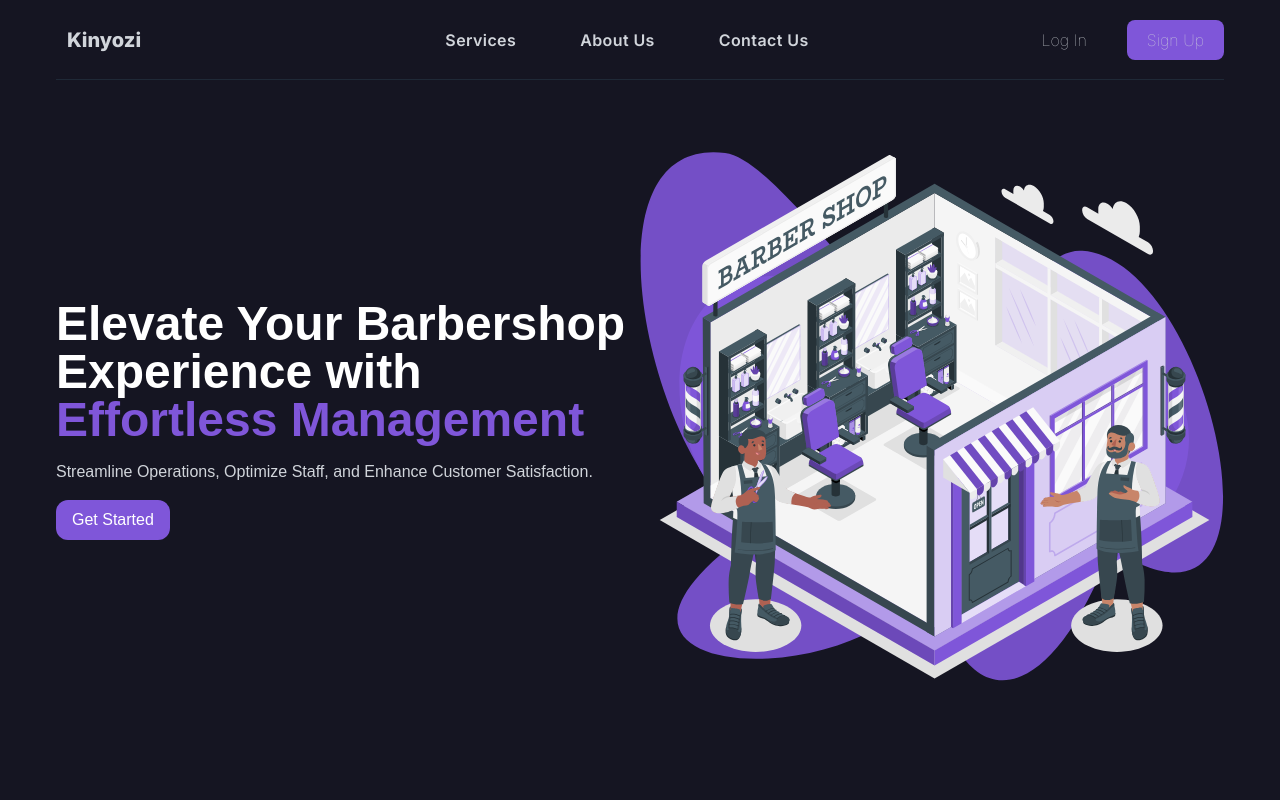
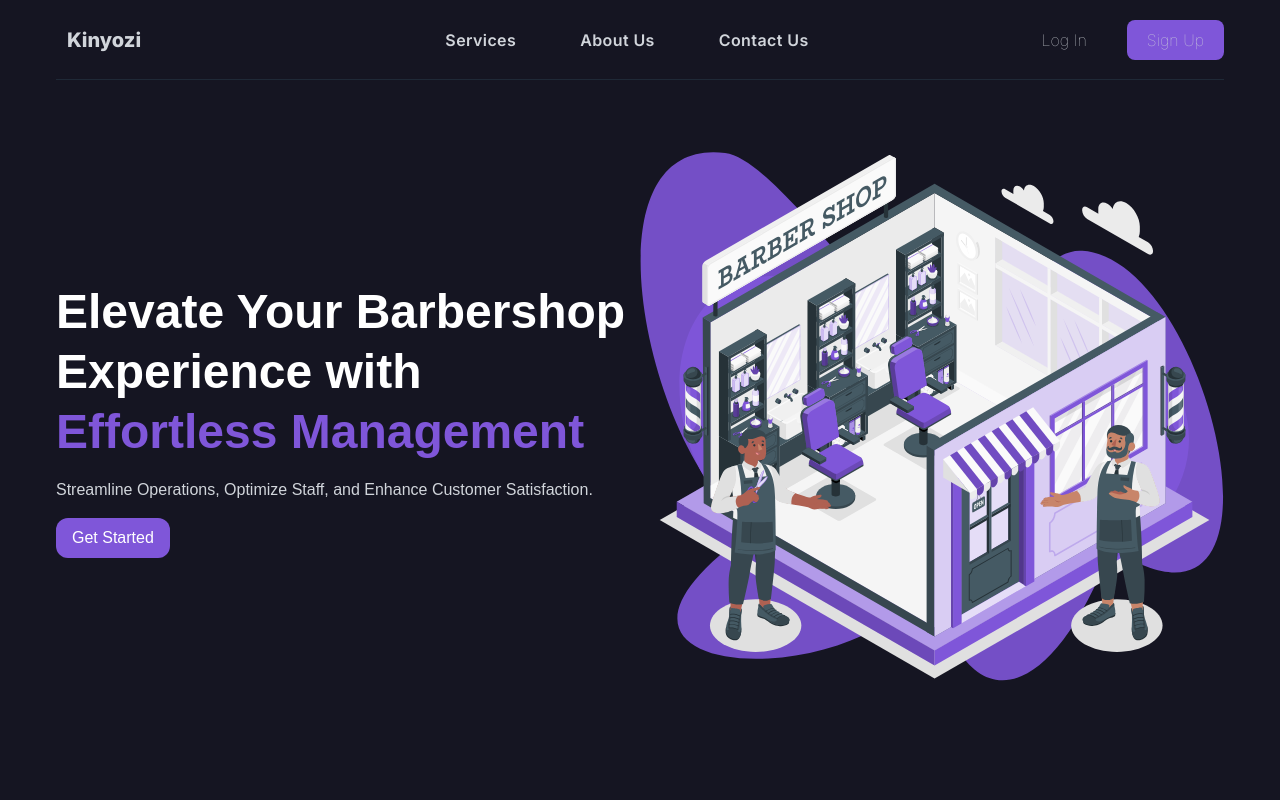
Before and after one commit to regan-mu/my-kinyozi-client, a Next.js app: page / in a window 1280 px wide. Shown: the top 800 px of the page. Built offline with nearby package versions, Linux system fonts and the light colour scheme.

Commit message:
Login and signup pages

```diff
--- a/app/page.js
+++ b/app/page.js
@@ -12,7 +12,7 @@ export default function Home() {
       <Header />
       <section className="w-full h-[85vh] grid grid-rows-1 mb-5  py-5 mt-20 md:grid-cols-2 md:mb-20">
         <div className="flex flex-col justify-center gap-4  h-full w-full">
-          <h2 className="font-extrabold md:font-bold text-5xl w-full">
+          <h2 className="font-extrabold leading-tight tracking-wide text-5xl w-full md:font-bold  md:tracking-normal">
             Elevate Your Barbershop Experience with <span className="text-secondary">Effortless Management</span>
           </h2>
           <p className="text-gray-300 font-thin text-lg p-0 md:text-base">
```
